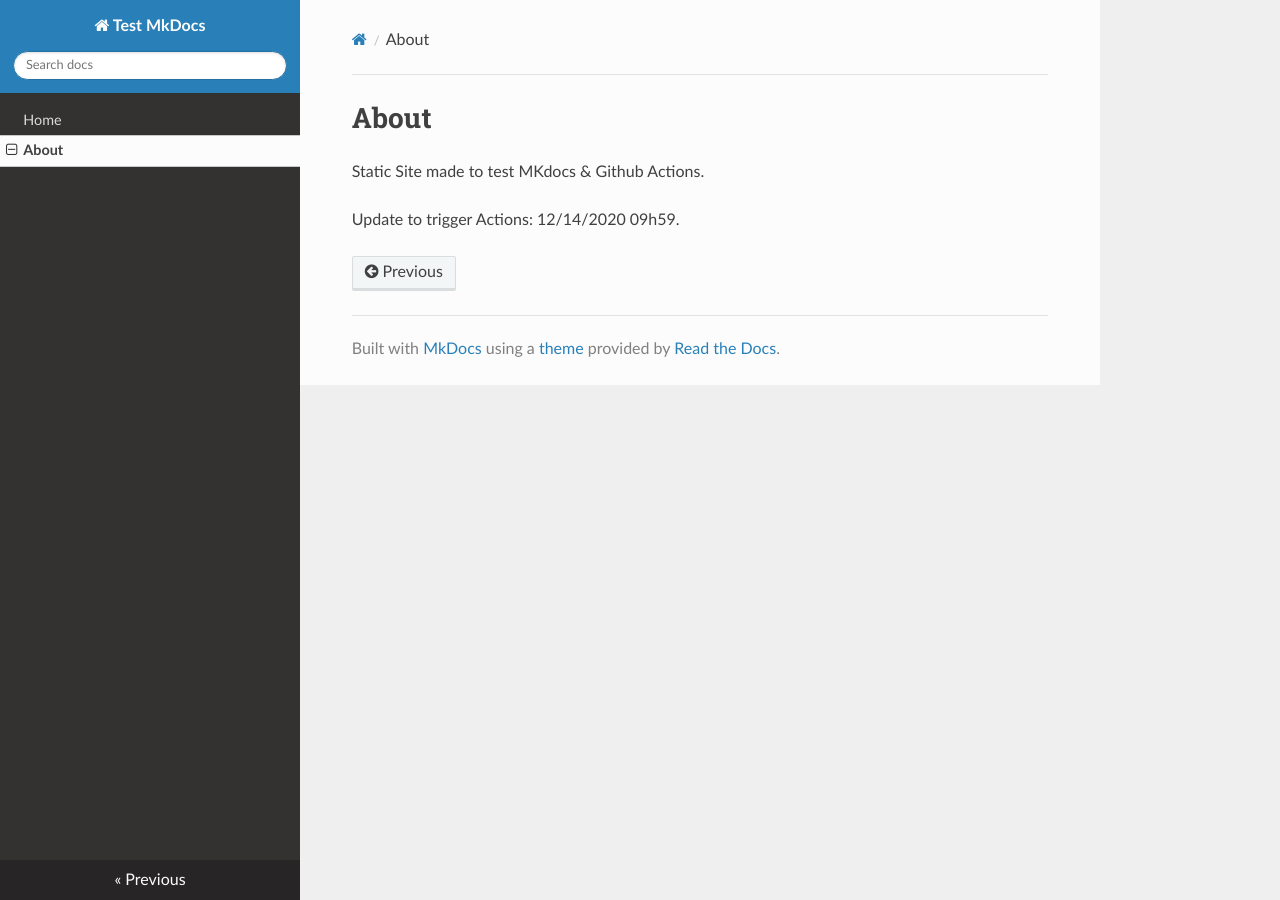
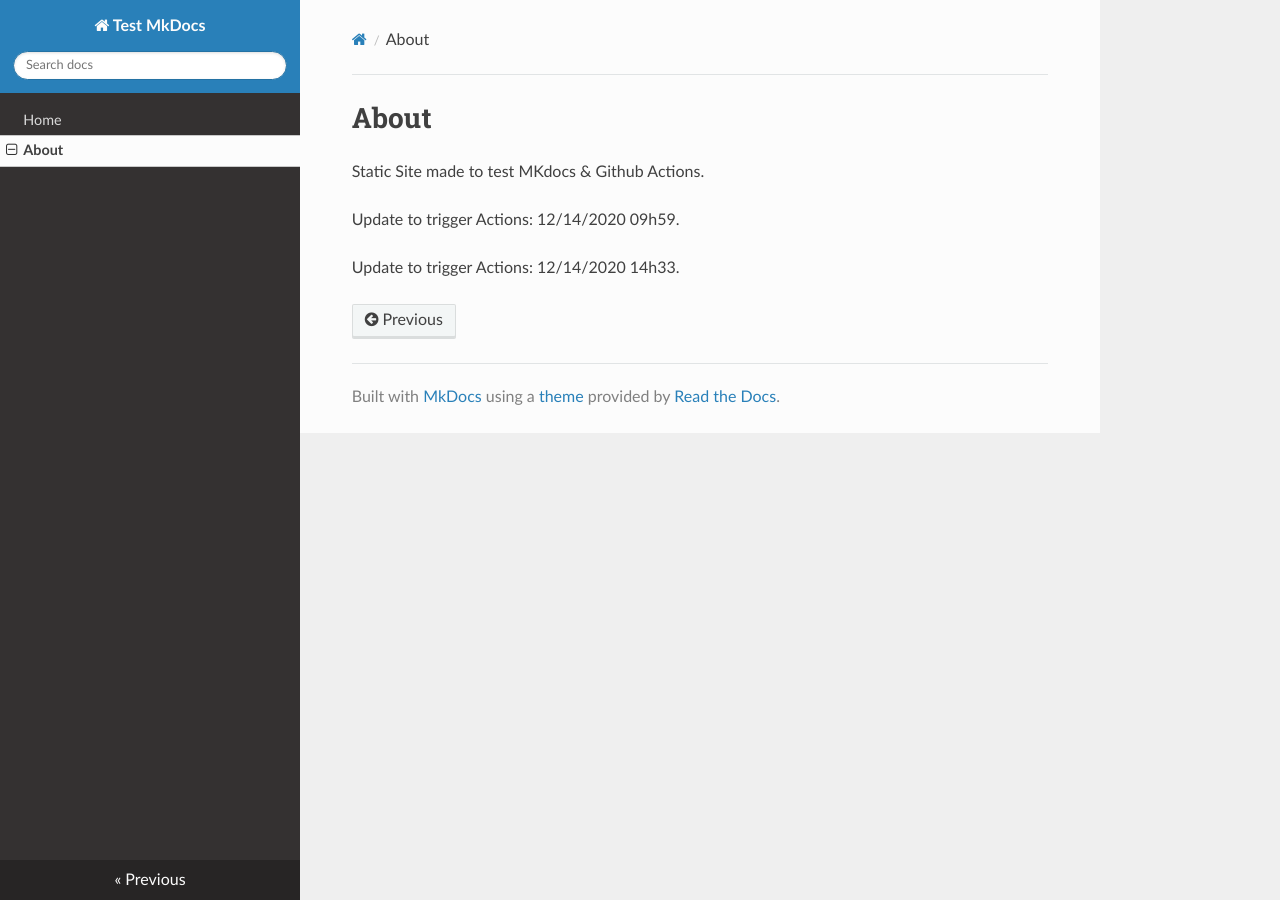
Before and after one commit to marlon-git/my-project, an MkDocs documentation site: the page built from docs/about.md, in a window 1280 px wide. Built offline with MkDocs 1.6.1, drawn with Linux system fonts in a browser that asks for light colours; nearby versions of some CDN libraries.

Commit message:
update for demo

```diff
--- a/docs/about.md
+++ b/docs/about.md
@@ -3,3 +3,5 @@
 Static Site made to test MKdocs & Github Actions.
 
 Update to trigger Actions: 12/14/2020 09h59.
+
+Update to trigger Actions: 12/14/2020 14h33.
```
